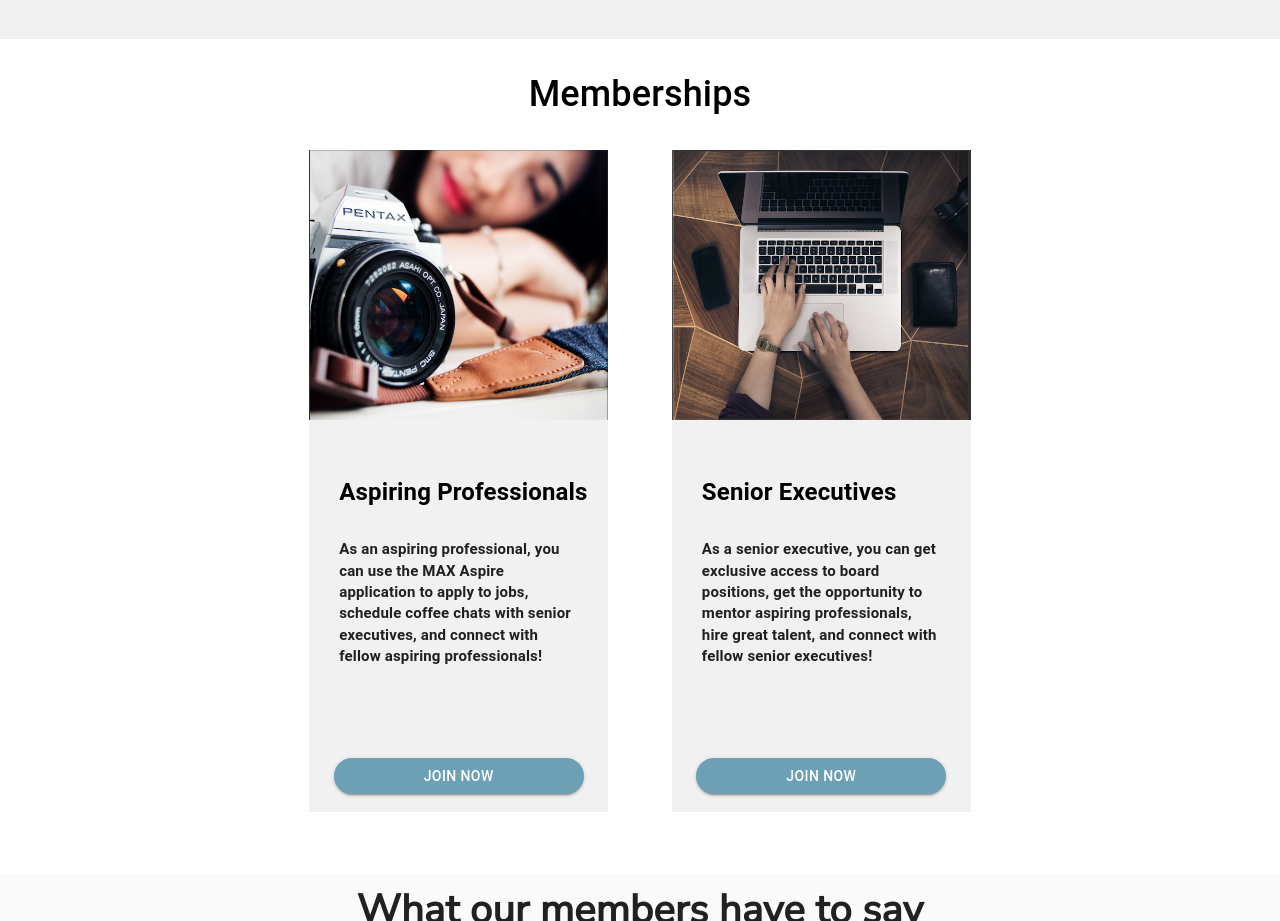
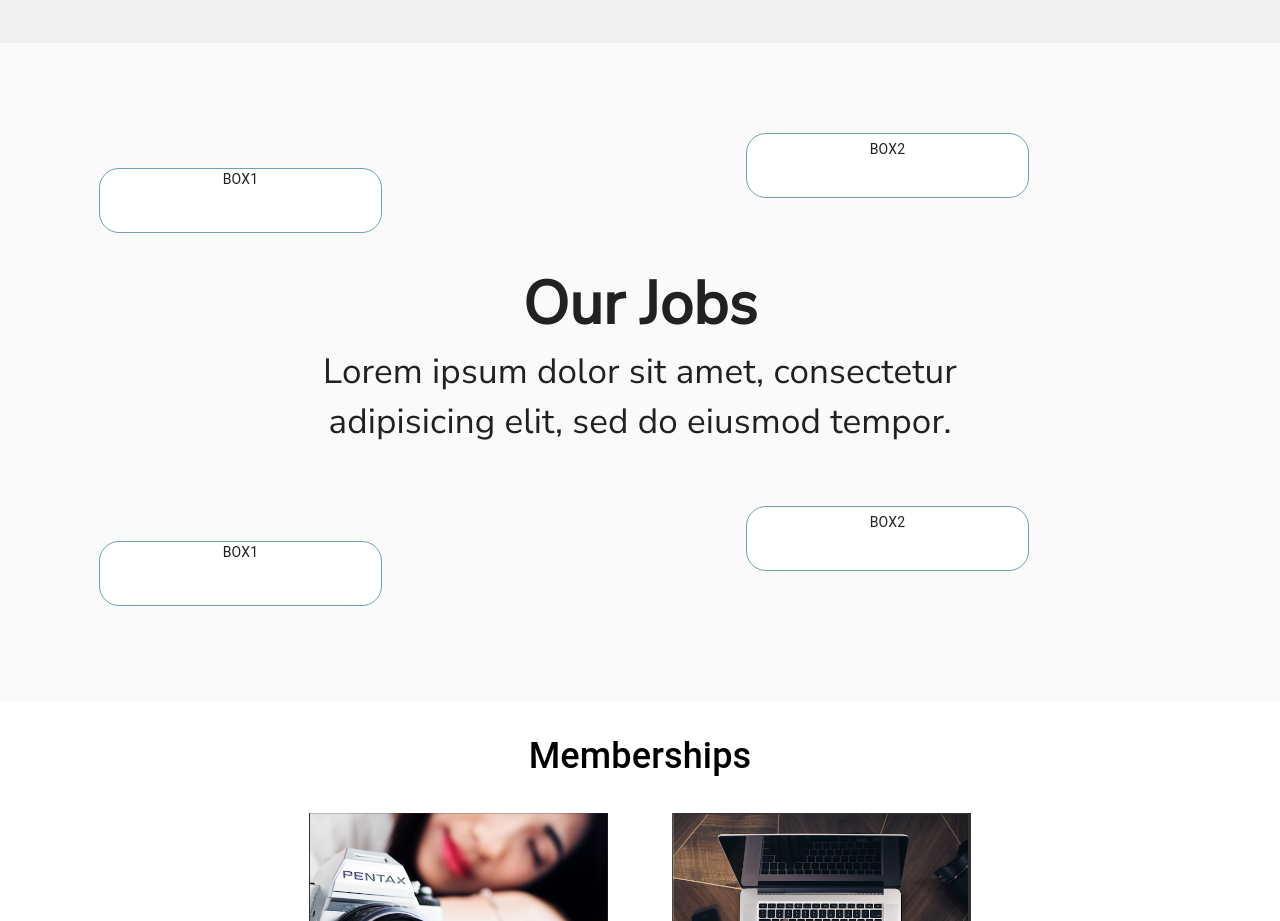
Before and after one commit to maxgala/aspire-frontend, a React (Create React App) app: page / in a window 1280 px wide. Shown: the part 2024-2945 px from the top of the page. Built offline with nearby package versions, Linux system fonts and the light colour scheme.

Commit message:
Skeloton design

```diff
--- /dev/null
+++ b/src/Components/LandingPage/JobSection.js
@@ -0,0 +1,122 @@
+import React, {Component} from "react";
+import Grid from "@material-ui/core/Grid";
+import { makeStyles } from "@material-ui/core/styles";
+import Paper from '@material-ui/core/Paper';
+
+const useStyles = makeStyles(theme => ({
+    box:{
+        position: 'relative',
+        width: '45%',
+      height:'65%',
+        top: '30px',
+        left: '15%',
+        resize: 'both',
+        flexShrink: '3',
+        border: '1px solid #6EA0B5',
+        backgroundColor: 'white',
+        borderRadius:'20px',
+        margin:'5px 5px'
+
+    },
+    box1:{
+
+
+
+        height:'100px',
+        //backgroundColor: 'lightgrey',
+      //  border: '15px solid green',
+
+    },
+    box2:{
+      position: 'relative',
+      width: '45%',
+      height:'65%',
+      top: '0px',
+      left: '15%',
+      resize: 'both',
+      flexShrink: '3',
+      border: '1px solid #6EA0B5',
+      backgroundColor: 'white',
+      borderRadius:'20px',
+      padding:'5px'
+    },
+    header:{
+      fontFamily: 'Nunito Sans',
+      fontSize:'60px',
+      marginTop:'0vw',
+      marginBottom:'0vw',
+      },
+      header3:{
+        fontFamily: 'Nunito Sans',
+        marginRight:'20vw',
+        marginLeft:'20vw',
+        marginTop:'0vw',
+
+        fontSize:'35px'
+        },
+    paper: {
+        padding: theme.spacing(2),
+        textAlign: 'center',
+        color: theme.palette.text.secondary,
+      },
+      carousal: {
+        //alignItems: 'center',
+        marginTop:'90px',
+      marginBottom:'90px',
+
+      },
+
+}));
+
+
+
+function withMyHook(Component){
+  return function WrappedComponent(props){
+    const classes = useStyles();
+    return <Component {...props} classes={classes}/>
+  }
+}
+
+class JobSection extends Component{
+  render() {
+    const classes = this.props.classes;
+    return (
+        <div className={classes.carousal}>
+        <Grid container spacing={3}>
+            <Grid item xs={6}>
+            <div className={classes.box1}>
+                <div className={classes.box} >BOX1 </div>
+                </div>
+            </Grid>
+            <Grid item xs={6} >
+            <div className={classes.box1}>
+            <div className={classes.box2} >BOX2 </div>
+             </div>
+            </Grid>
+
+            <Grid item xs={12}>
+            <div >
+              <h1 className={classes.header}>Our Jobs</h1>
+              <p className={classes.header3}>Lorem ipsum dolor sit amet, consectetur adipisicing elit, sed do eiusmod tempor.</p>
+           </div>
+            </Grid>
+
+            <Grid item xs={6}>
+            <div className={classes.box1}>
+                <div className={classes.box} >BOX1 </div>
+                </div>
+            </Grid>
+            <Grid item xs={6} >
+            <div className={classes.box1}>
+            <div className={classes.box2} >BOX2 </div>
+             </div>
+            </Grid>
+        </Grid>
+
+    </div>
+        )
+  }
+}
+
+JobSection = withMyHook(JobSection);
+export default JobSection;
--- a/src/Components/LandingPage/Landing.js
+++ b/src/Components/LandingPage/Landing.js
@@ -15,7 +15,7 @@ import Membership from "./Membership.js";
 import SignIn from "../Authentication/SignIn";
 import Carousal from "./Carousal.js";
 import Registration from "../Registration/Registration";
-
+import JobSection from "./JobSection.js";
 const useStyles = makeStyles(theme => ({
   root: {
     display: 'flex',
@@ -163,6 +163,7 @@ class Landing extends Component{
                         <MainImage/>
                         <AboutMax/>
                         <Features/>
+                        <JobSection/>
                         <Membership/>
                         <Carousal/>
 
```
